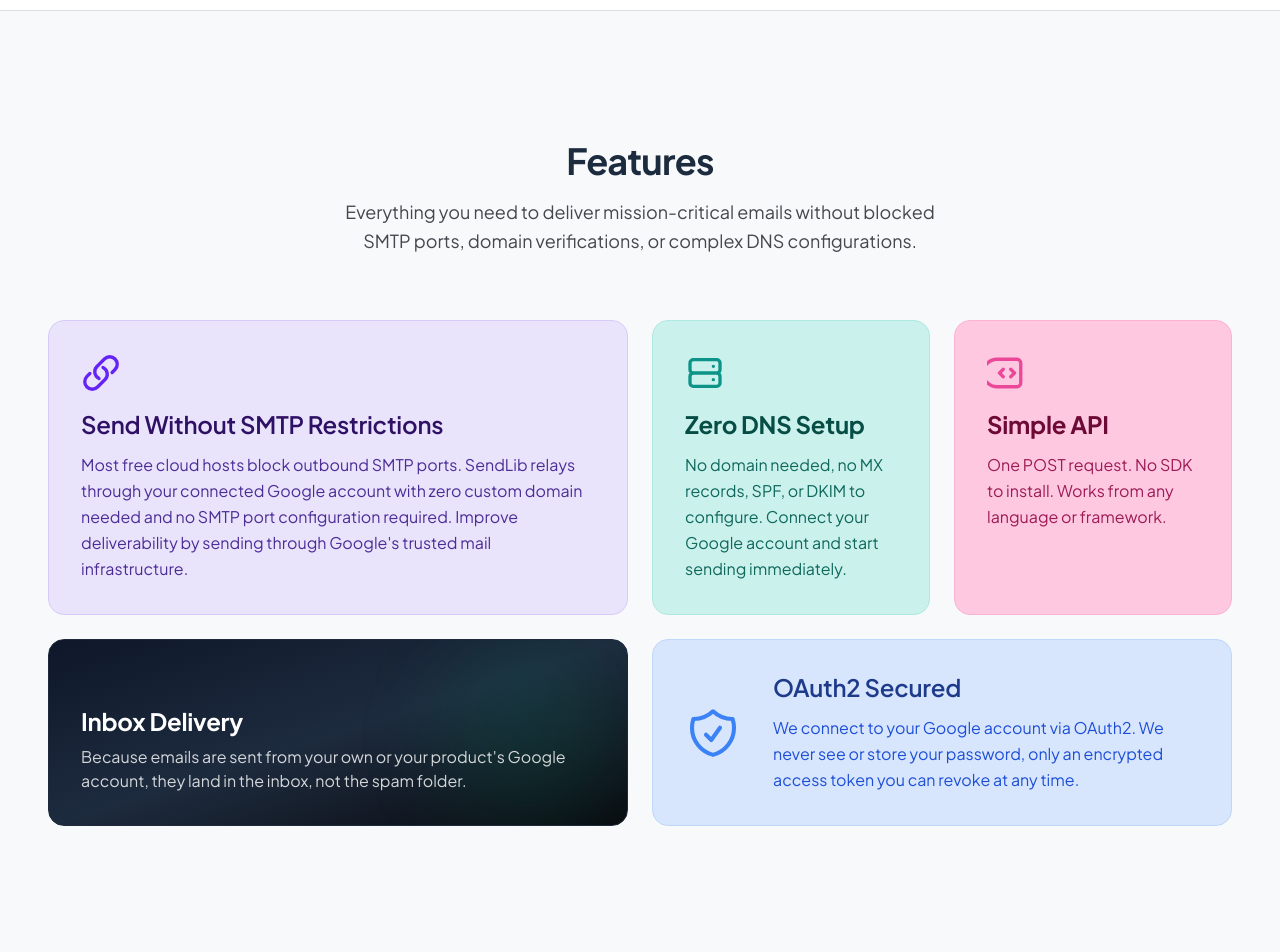
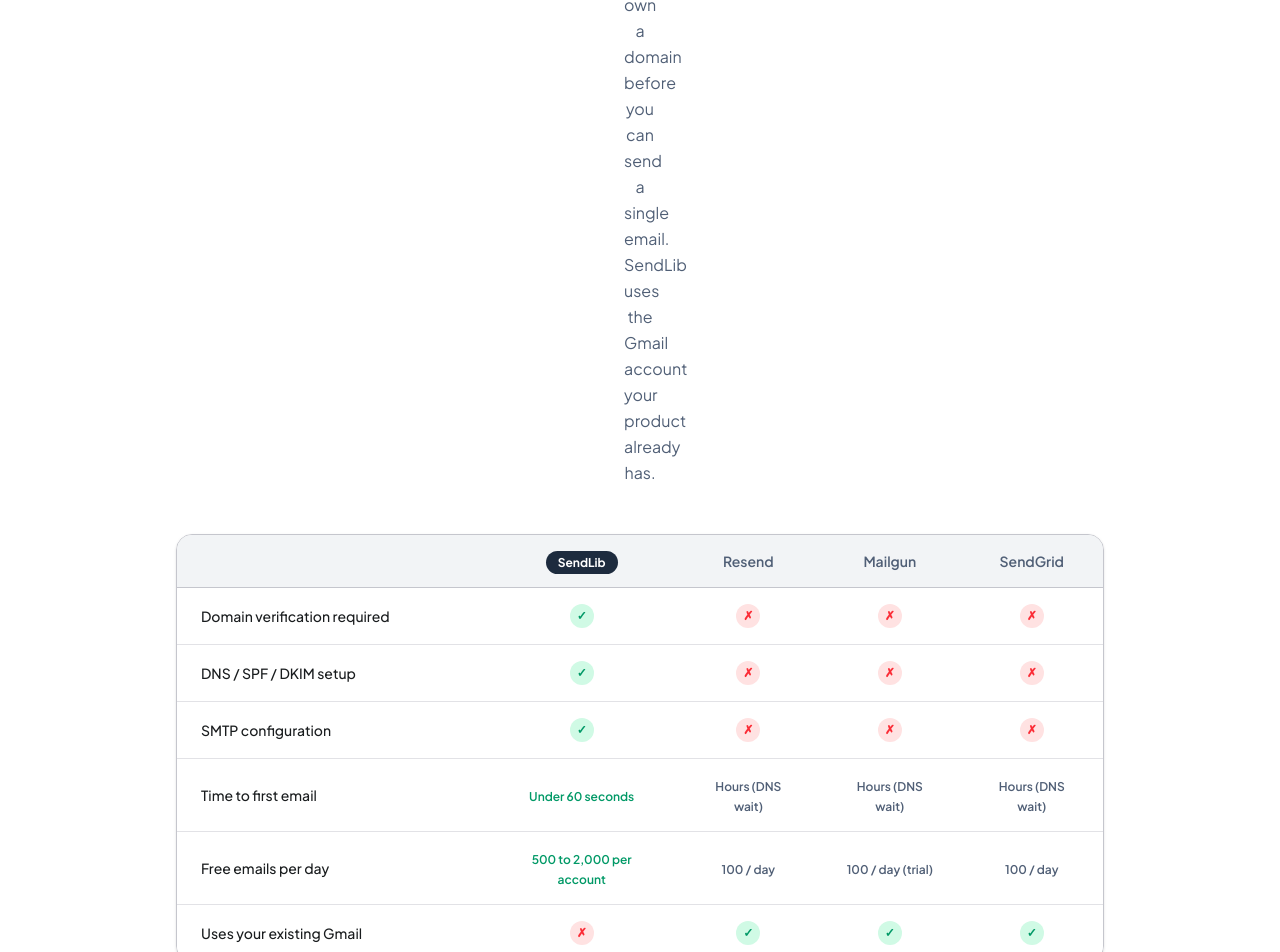
Before and after one commit to samueltuoyo15/send-liberty, a Next.js app: page / in a window 1280 px wide. Shown: the part 1019-1971 px from the top of the page. Built offline with nearby package versions, Linux system fonts and the light colour scheme.

Commit message:
feat(landing): add high-converting comparison table and 3-step guide without em dashes

```diff
--- a/components/home/HomeClient.tsx
+++ b/components/home/HomeClient.tsx
@@ -129,79 +129,143 @@ export default function HomeClient() {
           </div>
         </section>
 
-        {/* What is SendLib Section */}
-        <section id="what-is-sendlib" className="py-xl md:py-20 bg-white border-b border-outline-variant/60">
-          <div className="max-w-4xl mx-auto px-margin-mobile md:px-margin-desktop text-center space-y-md">
-            <span className="px-md py-xs rounded-full bg-primary-sendlib/10 text-primary-sendlib font-label-sm text-label-sm inline-block font-bold">
-              Application Purpose
-            </span>
-            <h2 className="font-headline-lg text-headline-lg text-primary-sendlib font-extrabold">
-              What is SendLib?
-            </h2>
-            <p className="font-body-lg text-body-lg text-on-surface-variant leading-relaxed max-w-3xl mx-auto">
-              SendLib is a transactional email API for developers. It allows applications to send emails using a connected Google account through OAuth 2.0. Developers can use SendLib for verification emails, notifications, password resets, and other application emails without configuring SMTP servers or dealing with blocked cloud ports.
-            </p>
+        {/* Comparison Table */}
+        <section id="compare" className="py-16 md:py-24 bg-white border-b border-outline-variant/60">
+          <div className="max-w-5xl mx-auto px-margin-mobile md:px-margin-desktop">
+            <div className="text-center mb-12 space-y-3">
+              <span className="px-4 py-1.5 rounded-full bg-primary-sendlib/10 text-primary-sendlib text-xs font-bold inline-block tracking-wide uppercase">Why SendLib</span>
+              <h2 className="text-3xl md:text-4xl font-extrabold text-primary-sendlib">Stop verifying domains. Just send.</h2>
+              <p className="text-secondary max-w-xl mx-auto text-base leading-relaxed">
+                Every other provider makes you prove you own a domain before you can send a single email. SendLib uses the Gmail account your product already has.
+              </p>
+            </div>
+
+            <div className="overflow-x-auto rounded-2xl border border-outline-variant shadow-sm">
+              <table className="w-full text-sm text-left">
+                <thead>
+                  <tr className="bg-surface-container-low border-b border-outline-variant">
+                    <th className="px-6 py-4 font-semibold text-secondary w-1/3"></th>
+                    <th className="px-6 py-4 text-center">
+                      <span className="bg-primary-sendlib text-white text-xs font-bold px-3 py-1 rounded-full">SendLib</span>
+                    </th>
+                    <th className="px-6 py-4 text-center font-semibold text-secondary">Resend</th>
+                    <th className="px-6 py-4 text-center font-semibold text-secondary">Mailgun</th>
+                    <th className="px-6 py-4 text-center font-semibold text-secondary">SendGrid</th>
+                  </tr>
+                </thead>
+                <tbody className="divide-y divide-outline-variant/50">
+                  {[
+                    {
+                      label: "Domain verification required",
+                      sendlib: false,
+                      resend: true,
+                      mailgun: true,
+                      sendgrid: true,
+                    },
+                    {
+                      label: "DNS / SPF / DKIM setup",
+                      sendlib: false,
+                      resend: true,
+                      mailgun: true,
+                      sendgrid: true,
+                    },
+                    {
+                      label: "SMTP configuration",
+                      sendlib: false,
+                      resend: true,
+                      mailgun: true,
+                      sendgrid: true,
+                    },
+                    {
+                      label: "Time to first email",
+                      sendlib: "Under 60 seconds",
+                      resend: "Hours (DNS wait)",
+                      mailgun: "Hours (DNS wait)",
+                      sendgrid: "Hours (DNS wait)",
+                    },
+                    {
+                      label: "Free emails per day",
+                      sendlib: "500 to 2,000 per account",
+                      resend: "100 / day",
+                      mailgun: "100 / day (trial)",
+                      sendgrid: "100 / day",
+                    },
+                    {
+                      label: "Uses your existing Gmail",
+                      sendlib: true,
+                      resend: false,
+                      mailgun: false,
+                      sendgrid: false,
+                    },
+                  ].map((row) => (
+                    <tr key={row.label} className="bg-white hover:bg-surface-container-lowest/50 transition-colors">
+                      <td className="px-6 py-4 font-medium text-on-background">{row.label}</td>
+                      {[row.sendlib, row.resend, row.mailgun, row.sendgrid].map((val, i) => (
+                        <td key={i} className="px-6 py-4 text-center">
+                          {typeof val === "boolean" ? (
+                            val ? (
+                              <span className="inline-flex items-center justify-center w-6 h-6 rounded-full bg-red-100 text-red-500 text-xs font-bold">✗</span>
+                            ) : (
+                              <span className="inline-flex items-center justify-center w-6 h-6 rounded-full bg-emerald-100 text-emerald-600 text-xs font-bold">✓</span>
+                            )
+                          ) : (
+                            <span className={`text-xs font-semibold ${i === 0 ? "text-emerald-600" : "text-secondary"}`}>{val}</span>
+                          )}
+                        </td>
+                      ))}
+                    </tr>
+                  ))}
+                </tbody>
+              </table>
+            </div>
           </div>
         </section>
 
-        {/* Features Bento Grid */}
-        <section id="features" className="py-xl md:py-32 bg-surface">
-          <div className="max-w-7xl mx-auto px-margin-mobile md:px-margin-desktop">
-            <div className="text-center max-w-[640px] mx-auto mb-16 space-y-md">
-              <h2 className="font-headline-lg text-headline-lg text-primary-sendlib">Features</h2>
-              <p className="font-body-lg text-body-lg text-on-surface-variant">
-                Everything you need to deliver mission-critical emails without blocked SMTP ports, domain verifications, or complex DNS configurations.
-              </p>
+        {/* How it works */}
+        <section id="how-it-works" className="py-16 md:py-24 bg-surface">
+          <div className="max-w-5xl mx-auto px-margin-mobile md:px-margin-desktop">
+            <div className="text-center mb-12 space-y-3">
+              <span className="px-4 py-1.5 rounded-full bg-primary-sendlib/10 text-primary-sendlib text-xs font-bold inline-block tracking-wide uppercase">Get started in 60 seconds</span>
+              <h2 className="text-3xl md:text-4xl font-extrabold text-primary-sendlib">Three steps, then you are sending</h2>
             </div>
-            <div className="grid grid-cols-1 md:grid-cols-4 gap-lg">
-              {/* Large Feature Card */}
-              <div className="md:col-span-2 border border-[#d8cbf9] p-xl rounded-2xl bg-[#eae3fc] transition-all hover:bg-[#eae3fc]/90 duration-300">
-                <svg className="w-10 h-10 text-[#6324f5] mb-md" fill="none" viewBox="0 0 24 24" stroke="currentColor" strokeWidth={2}>
-                  <path strokeLinecap="round" strokeLinejoin="round" d="M13.19 8.688a4.5 4.5 0 011.242 7.244l-4.5 4.5a4.5 4.5 0 01-6.364-6.364l1.757-1.757m13.35-.622l1.757-1.757a4.5 4.5 0 00-6.364-6.364l-4.5 4.5a4.5 4.5 0 001.242 7.244" />
-                </svg>
-                <h3 className="font-headline-md text-headline-md mb-sm text-[#2e1065]">Send Without SMTP Restrictions</h3>
-                <p className="font-body-md text-body-md text-[#4c2d96] leading-relaxed">
-                  Most free cloud hosts block outbound SMTP ports. SendLib relays through your connected Google account with zero custom domain needed and no SMTP port configuration required. Improve deliverability by sending through Google&apos;s trusted mail infrastructure.
-                </p>
-              </div>
-              {/* Regular Card */}
-              <div className="border border-[#b0e8e0] p-xl rounded-2xl bg-[#cbf1ec] transition-all hover:bg-[#cbf1ec]/90 duration-300">
-                <svg className="w-10 h-10 text-[#0d9488] mb-md" fill="none" viewBox="0 0 24 24" stroke="currentColor" strokeWidth={2}>
-                  <path strokeLinecap="round" strokeLinejoin="round" d="M5 12h14M5 12a2 2 0 01-2-2V6a2 2 0 012-2h14a2 2 0 012 2v4a2 2 0 01-2 2M5 12a2 2 0 00-2 2v4a2 2 0 002 2h14a2 2 0 002-2v-4a2 2 0 00-2-2m-2-4h.01M17 16h.01" />
-                </svg>
-                <h3 className="font-headline-md text-headline-md font-bold mb-sm text-[#064e45]">Zero DNS Setup</h3>
-                <p className="font-body-md text-body-md text-[#0f685c] leading-relaxed">No domain needed, no MX records, SPF, or DKIM to configure. Connect your Google account and start sending immediately.</p>
-              </div>
-              {/* Regular Card */}
-              <div className="border border-[#fbb3d3] p-xl rounded-2xl bg-[#fec8e1] transition-all hover:bg-[#fec8e1]/90 duration-300">
-                <svg className="w-10 h-10 text-[#ec4899] mb-md" fill="none" viewBox="0 0 24 24" stroke="currentColor" strokeWidth={2}>
-                  <path strokeLinecap="round" strokeLinejoin="round" d="M14.25 9.75L16.5 12l-2.25 2.25m-4.5 0L7.5 12l2.25-2.25M6 20.25h12A2.25 2.25 0 0020.25 18V6A2.25 2.25 0 0018 3.75H6A2.25 2.25 0 006 20.25z" />
-                </svg>
-                <h3 className="font-headline-md text-headline-md font-bold mb-sm text-[#6d0935]">Simple API</h3>
-                <p className="font-body-md text-body-md text-[#9d1b54] leading-relaxed">One POST request. No SDK to install. Works from any language or framework.</p>
-              </div>
-              {/* Image Integration Card */}
-              <div className="md:col-span-2 relative h-64 md:h-auto overflow-hidden rounded-2xl border border-[#1e293b] bg-gradient-to-br from-[#0f172a] via-[#1d2b3e] to-[#090a0f] group p-xl flex flex-col justify-end">
-                <div className="absolute top-0 right-0 w-48 h-48 bg-emerald-500/10 rounded-full blur-2xl pointer-events-none" />
-                <div className="relative z-20 text-white">
-                  <h3 className="font-headline-md text-headline-md font-bold text-white mb-xs">Inbox Delivery</h3>
-                  <p className="font-body-md text-body-md opacity-90 text-white/90">Because emails are sent from your own or your product's Google account, they land in the inbox, not the spam folder.</p>
+            <div className="grid grid-cols-1 md:grid-cols-3 gap-8">
+              {[
+                {
+                  step: "01",
+                  title: "Connect your Gmail",
+                  body: "Sign in with Google OAuth. We never see your password, only an encrypted refresh token that you can revoke at any time.",
+                  color: "bg-[#eae3fc] border-[#d8cbf9] text-[#2e1065]",
+                  sub: "text-[#4c2d96]",
+                },
+                {
+                  step: "02",
+                  title: "Generate an API key",
+                  body: "Create a key in the dashboard. Scope it to specific origins if you want, or leave it open for server-side use.",
+                  color: "bg-[#cbf1ec] border-[#b0e8e0] text-[#064e45]",
+                  sub: "text-[#0f685c]",
+                },
+                {
+                  step: "03",
+                  title: "POST /api/send",
+                  body: "One JSON request from any language. No SDK, no library, no config file. Your email is in the inbox within seconds.",
+                  color: "bg-[#d7e6fc] border-[#bfd7fa] text-[#1e3a8a]",
+                  sub: "text-[#1d4ed8]",
+                },
+              ].map((item) => (
+                <div key={item.step} className={`rounded-2xl border p-8 flex flex-col gap-4 ${item.color}`}>
+                  <span className="text-5xl font-black opacity-20 leading-none">{item.step}</span>
+                  <h3 className="text-xl font-extrabold">{item.title}</h3>
+                  <p className={`text-sm leading-relaxed ${item.sub}`}>{item.body}</p>
                 </div>
-              </div>
-              {/* OAuth2 Card */}
-              <div className="md:col-span-2 border border-[#bfd7fa] p-xl rounded-2xl flex items-center gap-xl bg-[#d7e6fc] transition-all hover:bg-[#d7e6fc]/90 duration-300">
-                <div className="hidden sm:block shrink-0">
-                  <svg className="w-14 h-14 text-[#3b82f6]" fill="none" viewBox="0 0 24 24" stroke="currentColor" strokeWidth={1.75}>
-                    <path strokeLinecap="round" strokeLinejoin="round" d="M9 12.75L11.25 15 15 9.75m-3-7.036A11.959 11.959 0 013.598 6 11.99 11.99 0 003 9.749c0 5.592 3.824 10.29 9 11.623 5.176-1.332 9-6.03 9-11.622 0-1.31-.21-2.571-.598-3.751h-.152c-3.196 0-6.1-1.248-8.25-3.285z" />
-                  </svg>
-                </div>
-                <div>
-                  <h3 className="font-headline-md text-headline-md mb-sm text-[#1e3a8a]">OAuth2 Secured</h3>
-                  <p className="font-body-md text-body-md text-[#1d4ed8] leading-relaxed">
-                    We connect to your Google account via OAuth2. We never see or store your password, only an encrypted access token you can revoke at any time.
-                  </p>
-                </div>
-              </div>
+              ))}
+            </div>
+            <div className="flex justify-center mt-10">
+              <Link
+                href="/login"
+                className="bg-primary-sendlib hover:bg-primary-sendlib/90 text-white font-bold px-8 py-3.5 rounded-xl transition-all active:scale-95 shadow-md text-sm"
+              >
+                Start for free. No credit card required.
+              </Link>
             </div>
           </div>
         </section>
```
